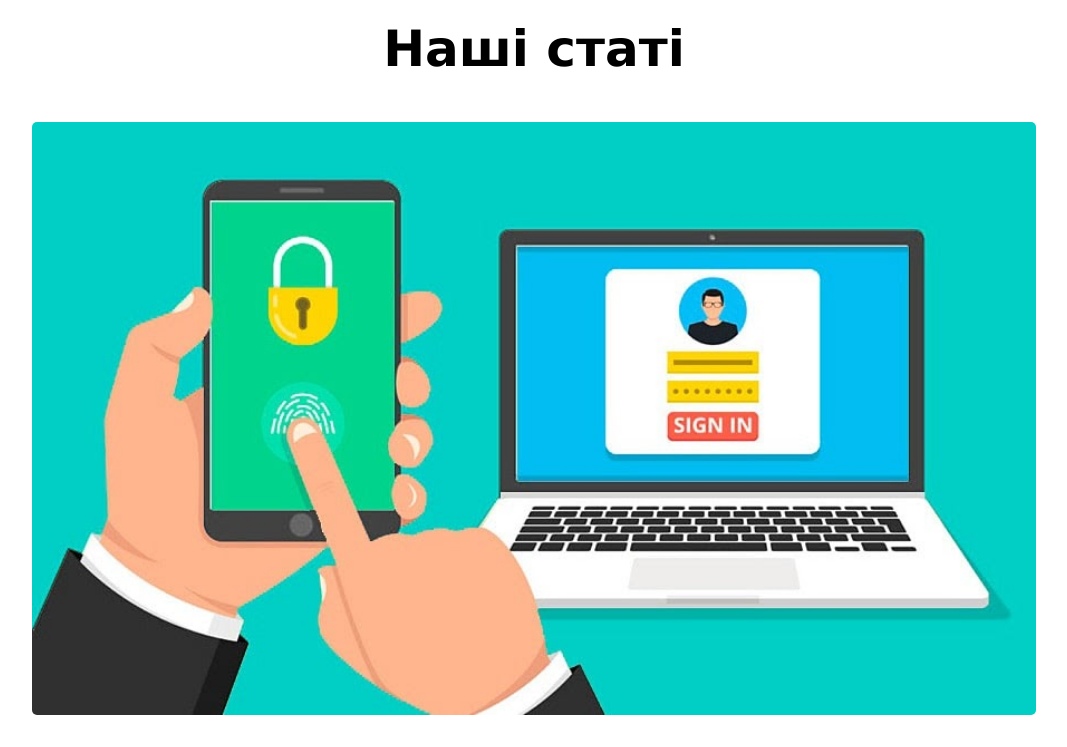
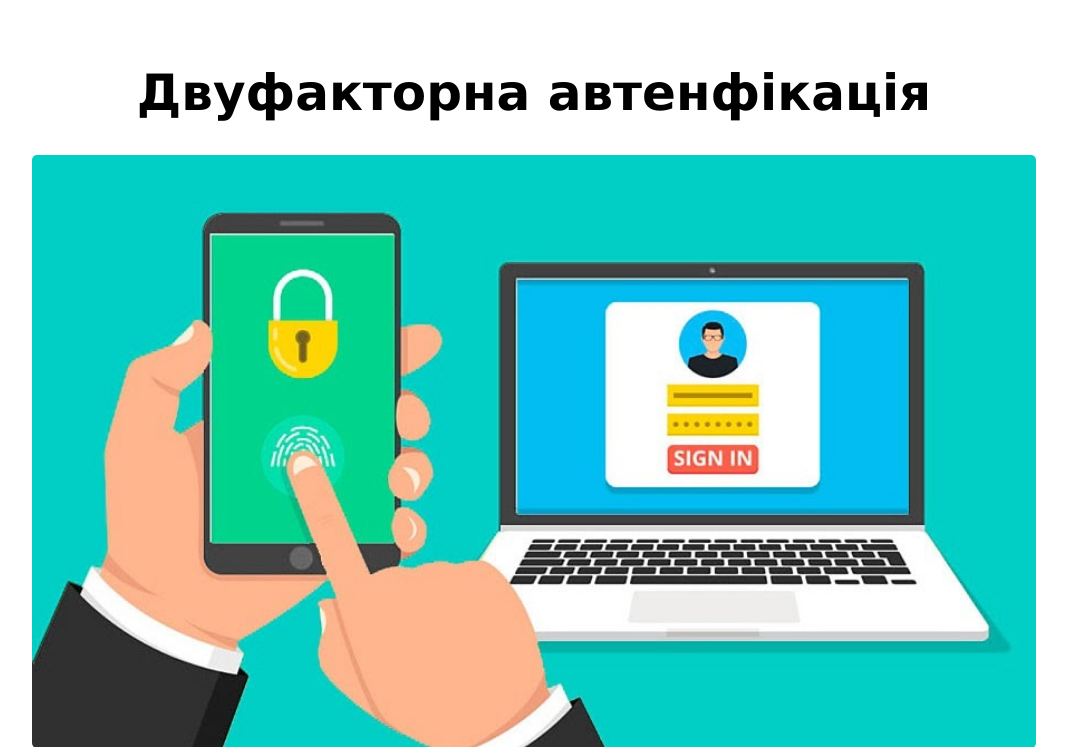
Before and after one commit to vadymolh/cyberinfo, a Django app: page /ourarticles/ in a window 1280 px wide. Shown: the part 80-827 px from the top of the page, without its empty margins (106-1173 px from the left). Run offline with Django 3.2, Linux system fonts and the light colour scheme; parts of the project's set-up code (start-up, migrations or seed data) failed here and were passed over.

Commit message:
Add files via upload

```diff
--- a/blog/templates/ourarticle/ourarticle_page.html
+++ b/blog/templates/ourarticle/ourarticle_page.html
@@ -16,31 +16,31 @@
 		{% include 'parts_of_page/header.html' %}
 
 		<main>
-			<h1>Наші статі</h1>
 			<div style="padding: 10px;">
+				<h1>Двуфакторна автенфікація</h1>
 				<div class="img_div">
 					<img src="{% static 'image/ourarticle/authentication.png' %}" alt="authentication" style="width: 100%;">
 				</div>
-				<h1>Двуфакторна автенфікація</h1>
+
 				<p>Багатофакторна автентифікація — розширена аутентифікація, метод контролю доступу до комп'ютера, в якому користувачеві для отримання доступу до інформації необхідно пред'явити більше ...</p>
 				<a href="/ourarticles/authentication">Читати далі...</a>
 			</div>
 
 			<div style="padding: 10px;">
+				<h1>Паролі</h1>
 				<div class="img_div">
 					<img src="{% static 'image/ourarticle/password.png' %}" alt="password" style="width: 100%;">
 				</div>
-				<h1>Паролі</h1>
 
 				<p>Будь-який пароль можна зламати, і для зловмисників це всього лише питання часу. Користувач сам може як ускладнити, так і полегшити це завдання. 10% всіх існуючих паролів, хакери можуть...</p>
 				<a href="/ourarticles/password">Читати далі...</a>
 			</div>
 
 			<div style="padding: 10px;">
+				<h1>Віруси</h1>
 				<div class="img_div">
 					<img src="{% static 'image/ourarticle/virus.png' %}" alt="virus" style="width: 100%;">
 				</div>
-				<h1>Віруси</h1>
 
 				<p>Комп'ютерний вірус - це шкідлива програма, яка проникає на пристрій з метою зараження, порушення працездатності системи і пошкодження даних. Вона здатна впроваджуватися в код іншого програмного забезпечення і поширюватися по мережі. Наявність вірусів на комп'ютері може призвести до...</p>
 				<a href="/ourarticles/virus">Читати далі...</a>
```
